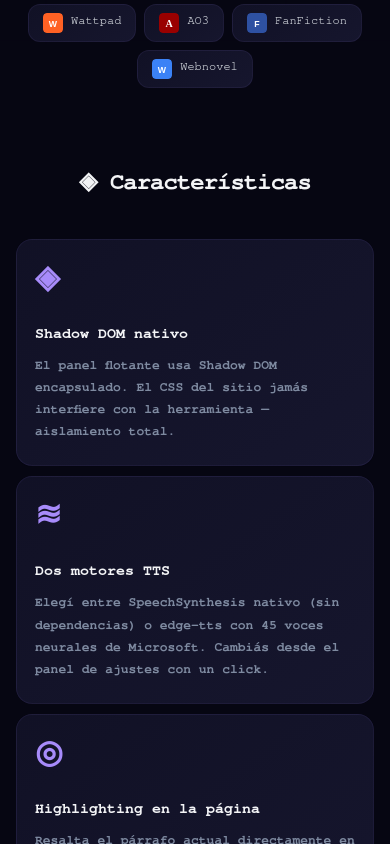
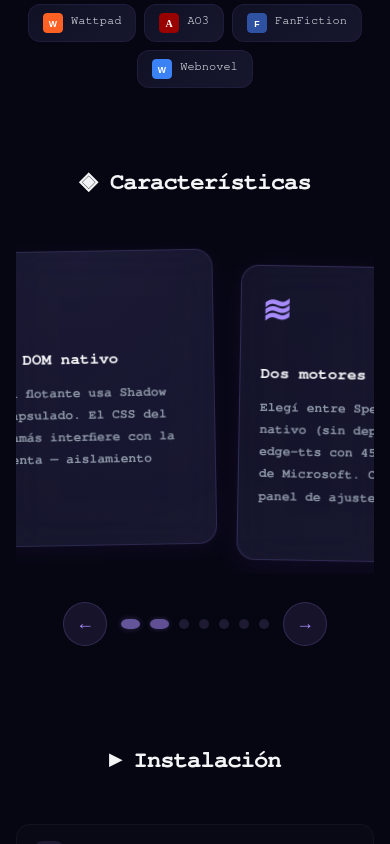
Before and after one commit to JoVi-Yashi/zenTTs, a browser extension: page docs/index.html in a window 390 px wide. Shown: the part 800-1644 px from the top of the page. Drawn offline with Linux system fonts and the light colour scheme.

Commit message:
feat: carrusel zig-zag para características — auto-avance + control manual
- Reemplaza grid de features por carrusel con tarjetas alternadas (odd/even)
- Efecto zig-zag: tarjetas impares inclinadas -1.2deg hacia abajo, pares +1.2deg arriba
- Auto-avance cada 5s, se pausa al hover o touch
- Flechas de navegación + dots indicadores
- Responsive: 1 tarjeta en mobile, 2 en tablet, 3 en desktop
- CSS y JS vanilla, sin dependencias

```diff
--- a/docs/index.html
+++ b/docs/index.html
@@ -148,26 +148,72 @@
   .panel-btn.p:hover{background:#8b5cf6;box-shadow:0 4px 20px rgba(124,58,237,.45)}
   .panel-st{font-size:11px;color:#6b7280;text-align:center;padding:2px 12px 8px;font-weight:500}
 
-  /* Features */
-  .features{padding:80px 20px;max-width:1000px;margin:0 auto}
+  /* Features — Zig-zag Carousel */
+  .features{padding:80px 20px 100px;max-width:1100px;margin:0 auto;position:relative}
   .features h2{font-size:36px;font-weight:700;color:#f3f4f6;text-align:center;margin-bottom:52px;letter-spacing:-1px}
-  .features-grid{display:grid;grid-template-columns:repeat(auto-fit,minmax(280px,1fr));gap:16px}
-  .f-card{
+  .carousel-wrap{position:relative;overflow:hidden;padding:20px 0}
+  .carousel-track{
+    display:flex;gap:24px;
+    transition:transform .7s cubic-bezier(.25,.46,.45,.94);
+  }
+  .carousel-card{
+    min-width:320px;max-width:340px;flex-shrink:0;
+    background:linear-gradient(145deg,rgba(20,20,43,.85),rgba(26,26,53,.85));
+    border:1px solid rgba(167,139,250,.1);border-radius:18px;padding:32px 26px;
+    backdrop-filter:blur(20px);
+    transform:translateY(var(--y,0)) rotate(var(--r,0deg));
+    transition:all .6s cubic-bezier(.25,.46,.45,.94),border-color .3s,box-shadow .3s;
     position:relative;overflow:hidden;
-    background:linear-gradient(145deg,rgba(20,20,43,.8),rgba(26,26,53,.8));
-    border:1px solid rgba(167,139,250,.08);border-radius:16px;padding:28px 24px;
-    transition:all .4s cubic-bezier(0.4,0,0.2,1);
-    backdrop-filter:blur(20px);
   }
-  .f-card::before{
-    content:'';position:absolute;inset:0;opacity:0;transition:opacity .4s;
-    background:radial-gradient(600px circle at var(--mx,50%) var(--my,50%),rgba(167,139,250,.06),transparent 40%);
+  .carousel-card:nth-child(odd){--y:-12px;--r:-1.2deg}
+  .carousel-card:nth-child(even){--y:12px;--r:1.2deg}
+  .carousel-card.active{
+    --y:0px;--r:0deg;
+    border-color:rgba(167,139,250,.25);
+    box-shadow:0 0 0 1px rgba(167,139,250,.08),0 12px 48px rgba(124,58,237,.15);
   }
-  .f-card:hover{transform:translateY(-4px) scale(1.01);border-color:rgba(167,139,250,.2);box-shadow:0 12px 40px rgba(0,0,0,.4),0 0 0 1px rgba(167,139,250,.1)}
-  .f-card:hover::before{opacity:1}
-  .f-icon{font-size:32px;margin-bottom:14px;display:block;color:#a78bfa;position:relative;z-index:1}
-  .f-card h3{font-size:15px;color:#f3f4f6;margin-bottom:8px;position:relative;z-index:1}
-  .f-card p{font-size:13px;color:#7e8aa0;line-height:1.7;position:relative;z-index:1}
+  .carousel-card::before{
+    content:'';position:absolute;inset:0;opacity:0;transition:opacity .5s;
+    background:radial-gradient(500px circle at 50% 0%,rgba(167,139,250,.08),transparent 60%);
+    pointer-events:none;
+  }
+  .carousel-card.active::before{opacity:1}
+  .carousel-card:hover{
+    border-color:rgba(167,139,250,.2);
+    box-shadow:0 8px 36px rgba(0,0,0,.35);
+    transform:translateY(var(--y,-4px)) rotate(var(--r,0deg)) scale(1.02);
+  }
+  .card-icon{font-size:36px;margin-bottom:16px;display:block;color:#a78bfa;position:relative;z-index:1}
+  .carousel-card h3{font-size:16px;color:#f3f4f6;margin-bottom:10px;position:relative;z-index:1}
+  .carousel-card p{font-size:13px;color:#8b94a5;line-height:1.7;position:relative;z-index:1}
+
+  /* Carousel controls */
+  .carousel-ctrls{
+    display:flex;align-items:center;justify-content:center;gap:20px;margin-top:36px;
+  }
+  .carousel-arrow{
+    width:44px;height:44px;border-radius:50%;
+    background:rgba(167,139,250,.1);border:1px solid rgba(167,139,250,.2);
+    color:#a78bfa;display:flex;align-items:center;justify-content:center;
+    cursor:pointer;transition:all .25s;font-size:18px;user-select:none;
+  }
+  .carousel-arrow:hover{background:rgba(167,139,250,.2);border-color:#a78bfa;transform:scale(1.08)}
+  .carousel-arrow:active{transform:scale(.94)}
+  .carousel-dots{display:flex;gap:10px}
+  .carousel-dot{
+    width:10px;height:10px;border-radius:50%;
+    background:rgba(167,139,250,.15);border:none;
+    cursor:pointer;transition:all .35s ease;
+  }
+  .carousel-dot.active{background:#a78bfa;box-shadow:0 0 12px rgba(167,139,250,.5);width:28px;border-radius:6px}
+
+  /* Features — mobile */
+  @media(max-width:768px){
+    .carousel-card{min-width:260px;max-width:280px;padding:24px 20px}
+    .carousel-card:nth-child(odd){--y:-8px;--r:-1deg}
+    .carousel-card:nth-child(even){--y:8px;--r:1deg}
+    .carousel-ctrls{margin-top:28px;gap:14px}
+  }
 
   /* Install */
   .install{padding:80px 20px;max-width:700px;margin:0 auto}
@@ -228,10 +274,11 @@ footer p{margin:0}
     .panel-preview{width:100%;max-width:290px}
     .panel-wrapper{transform:rotateX(5deg) rotateY(-4deg)}
     .panel-wrapper:hover{transform:rotateX(0deg) rotateY(0deg) translateZ(15px)}
-    .features{padding:40px 16px}
+    .features{padding:40px 16px 60px}
     .features h2{font-size:24px;margin-bottom:32px}
-    .features-grid{grid-template-columns:1fr;gap:10px}
-    .f-card{padding:20px 18px}
+    .carousel-card{min-width:260px;max-width:280px;padding:24px 20px}
+    .carousel-card:nth-child(odd){--y:-8px;--r:-1deg}
+    .carousel-card:nth-child(even){--y:8px;--r:1deg}
     .install{padding:40px 16px}
     .install h2{font-size:24px}
     .steps{gap:8px}
@@ -402,42 +449,49 @@ footer p{margin:0}
 
 <section class="features" id="features">
   <h2>◈ Características</h2>
-  <div class="features-grid">
-    <div class="f-card">
-      <span class="f-icon">◈</span>
+  <div class="carousel-wrap" id="carousel">
+    <div class="carousel-track" id="carouselTrack">
+      <div class="carousel-card">
+        <span class="card-icon">◈</span>
         <h3>Shadow DOM nativo</h3>
         <p>El panel flotante usa Shadow DOM encapsulado. El CSS del sitio jamás interfiere con la herramienta — aislamiento total.</p>
       </div>
-    <div class="f-card">
-      <span class="f-icon">≋</span>
+      <div class="carousel-card">
+        <span class="card-icon">≋</span>
         <h3>Dos motores TTS</h3>
         <p>Elegí entre SpeechSynthesis nativo (sin dependencias) o edge-tts con 45 voces neurales de Microsoft. Cambiás desde el panel de ajustes con un click.</p>
       </div>
-    <div class="f-card">
-      <span class="f-icon">◎</span>
+      <div class="carousel-card">
+        <span class="card-icon">◎</span>
         <h3>Highlighting en la página</h3>
         <p>Resalta el párrafo actual directamente en el DOM del sitio mientras se reproduce. Como Edge Read Aloud, en Zen.</p>
       </div>
-    <div class="f-card">
-      <span class="f-icon">▣</span>
+      <div class="carousel-card">
+        <span class="card-icon">▣</span>
         <h3>Extractores por sitio</h3>
         <p>Wattpad, AO3, FanFiction, Webnovel — cada plataforma tiene su extractor optimizado con selectores específicos.</p>
       </div>
-    <div class="f-card">
-      <span class="f-icon">◉</span>
+      <div class="carousel-card">
+        <span class="card-icon">◉</span>
         <h3>Site Manager</h3>
         <p>Activá o desactivá la herramienta por dominio con toggle switches. Favicons reales. Persiste entre sesiones.</p>
       </div>
-    <div class="f-card">
-      <span class="f-icon">⬡</span>
+      <div class="carousel-card">
+        <span class="card-icon">⬡</span>
         <h3>Flatpak · cualquier distro</h3>
         <p>Instalá TTS-zen con un solo comando en Ubuntu, Fedora, Arch y cualquier Linux. Ruby, edge-tts, trafilatura — todo incluido en el sandbox.</p>
       </div>
-    <div class="f-card">
-      <span class="f-icon">◎</span>
+      <div class="carousel-card">
+        <span class="card-icon">◎</span>
         <h3>Preview sincronizado</h3>
         <p>Pop-up con el texto extraído y subrayado en tiempo real al ritmo del audio. Tipografía y espaciado ajustables.</p>
       </div>
+    </div>
+  </div>
+  <div class="carousel-ctrls">
+    <button class="carousel-arrow" id="carouselPrev" aria-label="Anterior">←</button>
+    <div class="carousel-dots" id="carouselDots"></div>
+    <button class="carousel-arrow" id="carouselNext" aria-label="Siguiente">→</button>
   </div>
 </section>
 
@@ -508,20 +562,118 @@ make build-extension</pre>
 </footer>
 
 <script>
-// Mouse-follow glow on feature cards
-document.querySelectorAll('.f-card').forEach(function(card){
-  card.addEventListener('mousemove',function(e){
-    var r=card.getBoundingClientRect();
-    card.style.setProperty('--mx',(e.clientX-r.left)+'px');
-    card.style.setProperty('--my',(e.clientY-r.top)+'px');
+// ── Zig-zag Carousel ──
+(function(){
+  var track = document.getElementById('carouselTrack');
+  var cards = track.querySelectorAll('.carousel-card');
+  var dotsContainer = document.getElementById('carouselDots');
+  var prevBtn = document.getElementById('carouselPrev');
+  var nextBtn = document.getElementById('carouselNext');
+  var wrap = document.getElementById('carousel');
+
+  var perView = window.innerWidth < 600 ? 1 : window.innerWidth < 900 ? 2 : 3;
+  var totalSlides = Math.ceil(cards.length / perView);
+  var current = 0;
+  var autoTimer = null;
+  var paused = false;
+
+  // Build dots
+  for (var i = 0; i < totalSlides; i++) {
+    var dot = document.createElement('button');
+    dot.className = 'carousel-dot' + (i === 0 ? ' active' : '');
+    dot.setAttribute('aria-label', 'Slide ' + (i + 1));
+    dot.addEventListener('click', (function(idx){ return function(){ goTo(idx); }; })(i));
+    dotsContainer.appendChild(dot);
+  }
+  var dots = dotsContainer.querySelectorAll('.carousel-dot');
+
+  function goTo(idx) {
+    current = idx;
+    var cardWidth = cards[0].offsetWidth + 24; // gap
+    track.style.transform = 'translateX(-' + (current * perView * cardWidth) + 'px)';
+
+    // Update active state on visible cards
+    cards.forEach(function(c){ c.classList.remove('active'); });
+    var start = current * perView;
+    var end = Math.min(start + perView, cards.length);
+    for (var j = start; j < end; j++) {
+      cards[j].classList.add('active');
+    }
+
+    // Update dots
+    dots.forEach(function(d, i){ d.classList.toggle('active', i === current); });
+  }
+
+  function next() {
+    goTo((current + 1) % totalSlides);
+  }
+
+  function prev() {
+    goTo((current - 1 + totalSlides) % totalSlides);
+  }
+
+  function startAuto() {
+    stopAuto();
+    autoTimer = setInterval(function(){
+      if (!paused) next();
+    }, 5000);
+  }
+
+  function stopAuto() {
+    if (autoTimer) { clearInterval(autoTimer); autoTimer = null; }
+  }
+
+  prevBtn.addEventListener('click', function(){ prev(); resetAuto(); });
+  nextBtn.addEventListener('click', function(){ next(); resetAuto(); });
+
+  wrap.addEventListener('mouseenter', function(){ paused = true; });
+  wrap.addEventListener('mouseleave', function(){ paused = false; });
+
+  // Touch / swipe
+  var touchStartX = 0;
+  wrap.addEventListener('touchstart', function(e){ touchStartX = e.touches[0].clientX; paused = true; }, {passive:true});
+  wrap.addEventListener('touchend', function(e){
+    paused = false;
+    var diff = touchStartX - e.changedTouches[0].clientX;
+    if (Math.abs(diff) > 50) { diff > 0 ? next() : prev(); resetAuto(); }
   });
+
+  function resetAuto() { stopAuto(); startAuto(); }
+
+  // Init
+  goTo(0);
+  startAuto();
+
+  // Resize handler
+  var resizeDebounce;
+  window.addEventListener('resize', function(){
+    clearTimeout(resizeDebounce);
+    resizeDebounce = setTimeout(function(){
+      var newPerView = window.innerWidth < 600 ? 1 : window.innerWidth < 900 ? 2 : 3;
+      if (newPerView !== perView) {
+        perView = newPerView;
+        totalSlides = Math.ceil(cards.length / perView);
+        // Rebuild dots
+        dotsContainer.innerHTML = '';
+        for (var k = 0; k < totalSlides; k++) {
+          var d = document.createElement('button');
+          d.className = 'carousel-dot';
+          d.addEventListener('click', (function(idx){ return function(){ goTo(idx); }; })(k));
+          dotsContainer.appendChild(d);
+        }
+        dots = dotsContainer.querySelectorAll('.carousel-dot');
+        current = Math.min(current, totalSlides - 1);
+        goTo(current);
+      }
+    }, 200);
   });
+})();
 
 // Petal loop — restart animation when it ends
 document.querySelectorAll('.petal').forEach(function(p){
   p.addEventListener('animationend',function(){
     this.style.animation='none';
-    this.offsetHeight; // trigger reflow
+    this.offsetHeight;
     this.style.animation='';
   });
 });
```
Lines whose indentation alone changed are shown as unchanged.
